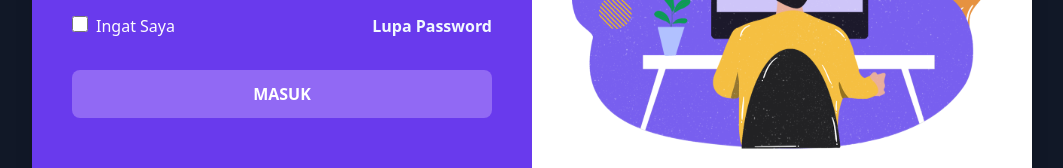
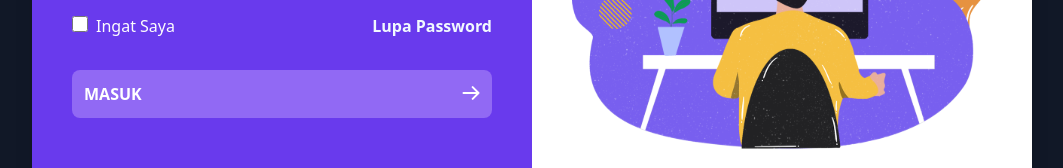
Before and after one commit to kdelia12/seminar-web-undip-press-ts, a Next.js app: page /Login in a window 1280 px wide. Shown: the part 448-616 px from the top of the page, without its empty margins (108-1171 px from the left). Built offline with nearby package versions, Linux system fonts and the light colour scheme.

Commit message:
Penambahan Icon Tombol Masuk

```diff
--- a/src/pages/Login/index.tsx
+++ b/src/pages/Login/index.tsx
@@ -50,7 +50,11 @@ export default function Login() {
                             </div>
                             <div className="flex -mx-3 pt-8">
                                 <div className="w-full px-3 mb-12">
-                                    <button className="block w-full py-2 bg-primary-400 hover:bg-indigo-700 focus:bg-indigo-700 text-white rounded-lg px-3 py-3 font-semibold">MASUK</button>
+                                    <button className="flex flex-row justify-between block w-full py-2 bg-primary-400 hover:bg-indigo-700 focus:bg-indigo-700 text-white rounded-lg px-3 py-3 font-semibold">
+                                        MASUK
+                                        <img className="pt-1" src='/arrow.svg'/>
+                                    </button>
+
                                 </div>
                             </div>
                             <div className="flex space-x-8 justify-center">
```
Also changed, not shown: public/arrow.svg (added).
